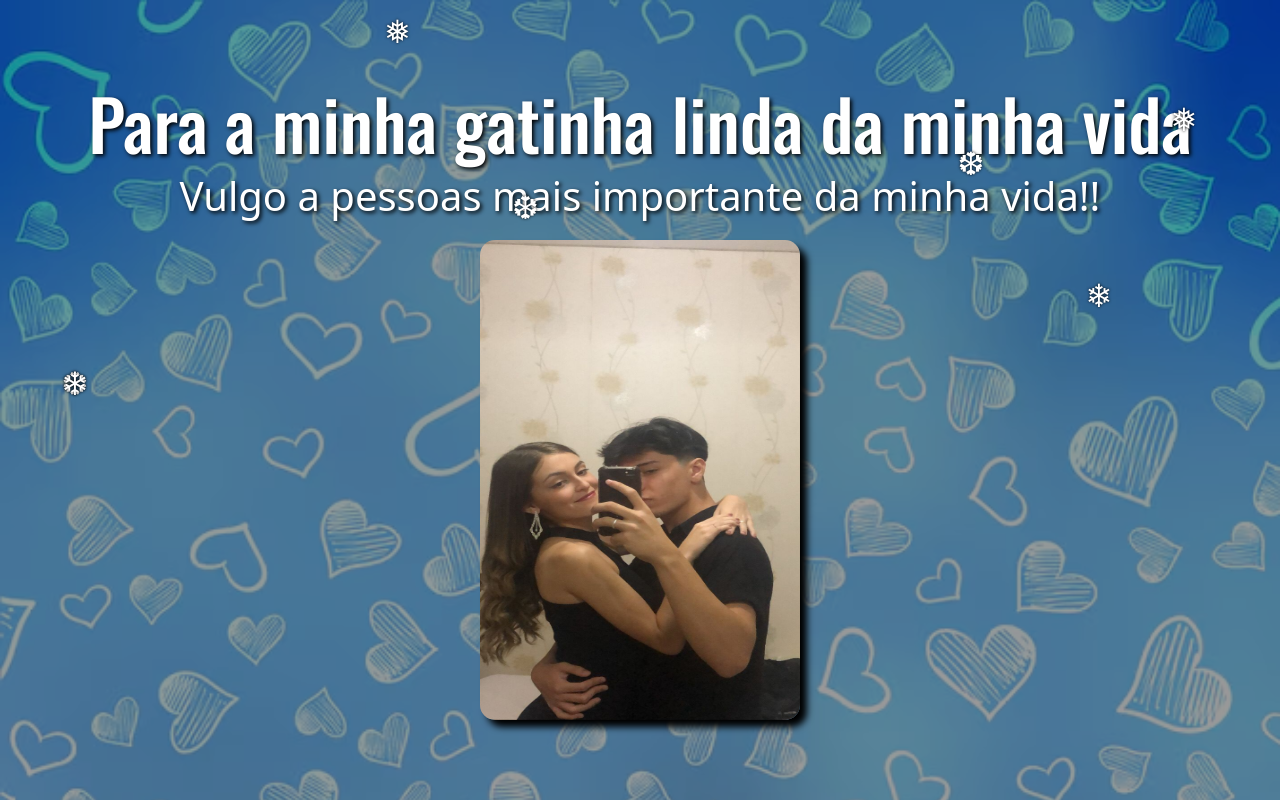
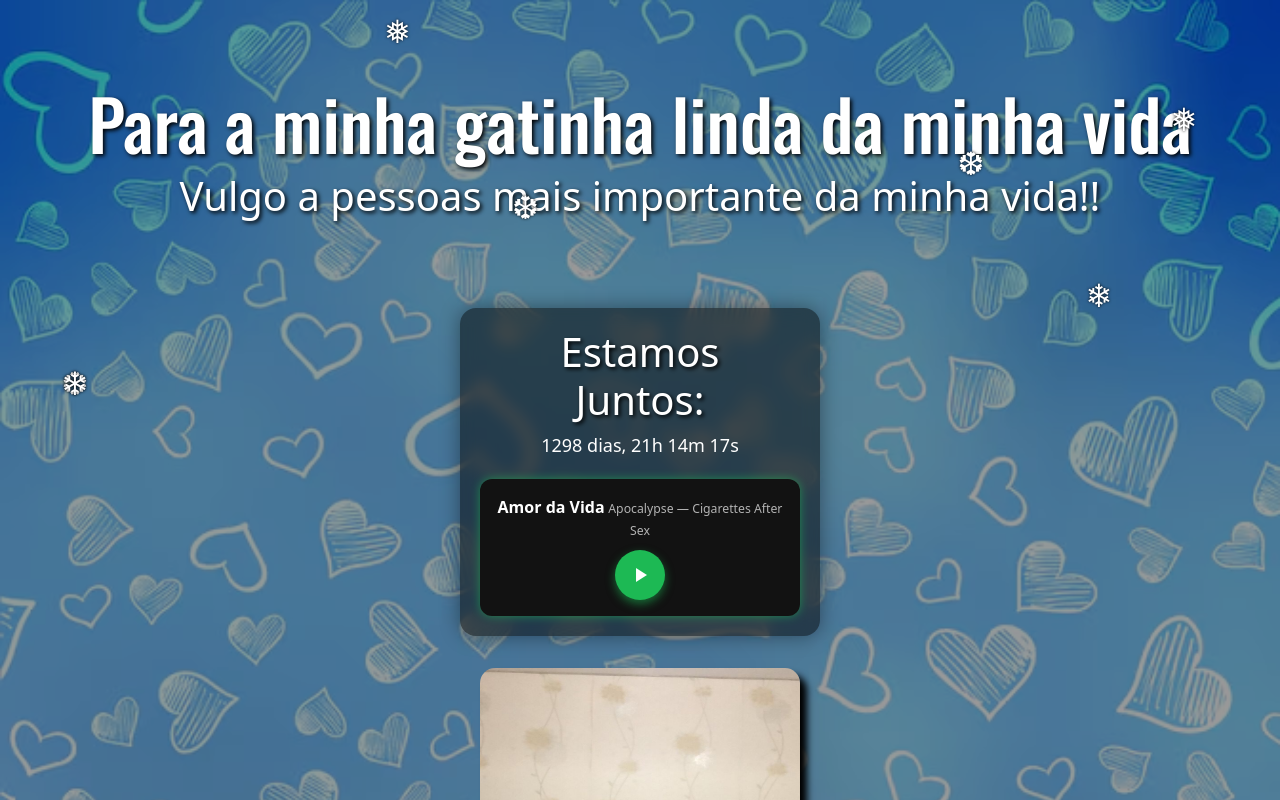
Before and after one commit to correa-tech/Site-para-a-minha-gatinha, a plain HTML site: page index2.html in a window 1280 px wide. Shown: the top 800 px of the page. Drawn offline with nearby package versions, Linux system fonts and the light colour scheme.

Commit message:
finalizado

```diff
--- a/index2.css
+++ b/index2.css
@@ -43,7 +43,7 @@ body {
 }
 .demo a{
   font-family: 'Raleway', sans-serif;
-color: #000;
+  color: #000;
 }
 
 
@@ -54,6 +54,82 @@ header {
     flex-direction: column;
     margin: 5rem;
 }
+
+.cronometro-e-player {
+  display: flex;
+  flex-direction: column;
+  align-items: center;
+  background: rgba(0, 0, 0, 0.5);
+  border-radius: 16px;
+  padding: 20px;
+  backdrop-filter: blur(8px);
+  box-shadow: 0 0 20px #00000066;
+  max-width: 360px;
+  margin: auto;
+  gap: 20px;
+}
+
+.cronometro-box {
+  color: #fff;
+  text-align: center;
+  font-size: 18px;
+}
+
+.player-box {
+  background-color: #121212;
+  border-radius: 12px;
+  padding: 16px;
+  color: white;
+  width: 100%;
+  display: flex;
+  flex-direction: column;
+  gap: 10px;
+  box-shadow: 0 0 10px #1db95499;
+}
+
+.player-box .info {
+  text-align: center;
+  font-size: 14px;
+  color: #b3b3b3;
+}
+
+.player-box .info strong {
+  font-size: 16px;
+  color: white;
+}
+
+#playPauseBtn {
+  background-color: #1db954;
+  border: none;
+  border-radius: 50%;
+  width: 50px;
+  height: 50px;
+  color: white;
+  font-size: 28px;
+  margin: 0 auto;
+  display: flex;
+  justify-content: center;
+  align-items: center;
+  box-shadow: 0 4px 10px #1db95488;
+  cursor: pointer;
+  transition: transform 0.2s ease;
+}
+
+#playPauseBtn:hover {
+  transform: scale(1.1);
+}
+
+#progress {
+  width: 100%;
+  appearance: none;
+  height: 6px;
+  border-radius: 5px;
+  background: #404040;
+  accent-color: #1db954;
+  cursor: pointer;
+}
+
+
 
 
 
@@ -108,12 +184,10 @@ h1 {
     width: 20rem;
     border-radius: 15px;
     overflow: hidden;
-    position: absolute;
-    top: 60%;
-    left: 50%;
-    transform: translate(-50%, -50%);
+    margin: 2rem auto;
     box-shadow: 7px 7px 7px 0px black;
 }
+
 
 .content .slide img {
     height: 100%;
@@ -212,6 +286,8 @@ img {
   }
 
 
+
+
   @media (max-width: 768px) {
   h1 {
     font-size: 40px;
--- a/index2.html
+++ b/index2.html
@@ -1,18 +1,22 @@
 <!DOCTYPE html>
 <html lang="pt-br">
+
 <head>
     <meta charset="UTF-8">
     <meta name="viewport" content="width=device-width, initial-scale=1.0">
-    <link href="https://cdn.jsdelivr.net/npm/bootstrap@5.3.3/dist/css/bootstrap.min.css" rel="stylesheet" integrity="sha384-QWTKZyjpPEjISv5WaRU9OFeRpok6YctnYmDr5pNlyT2bRjXh0JMhjY6hW+ALEwIH" crossorigin="anonymous">
+    <link href="https://cdn.jsdelivr.net/npm/bootstrap@5.3.3/dist/css/bootstrap.min.css" rel="stylesheet"
+        integrity="sha384-QWTKZyjpPEjISv5WaRU9OFeRpok6YctnYmDr5pNlyT2bRjXh0JMhjY6hW+ALEwIH" crossorigin="anonymous">
     <link rel="stylesheet" href="index2.css">
+    <link href="https://fonts.googleapis.com/icon?family=Material+Icons" rel="stylesheet">
     <title>Eu te amo</title>
 </head>
+
 <body>
 
 
 
     <div class="snowflakes" aria-hidden="true">
-  <div class="intro">  <a href="https://codeconvey.com"></a></div>
+        <div class="intro"> <a href="https://codeconvey.com"></a></div>
         <div class="snowflake">
             ❅
         </div>
@@ -51,6 +55,35 @@
         <h2>Vulgo a pessoas mais importante da minha vida!!</h2>
 
     </header>
+
+    <section class="cronometro-e-player">
+  <div class="cronometro-box">
+    <h2>Estamos<br>Juntos:</h2>
+    <div id="cronometro">Carregando...</div>
+  </div>
+
+  <div class="player-box">
+    <div class="info">
+      <strong>Amor da Vida</strong>
+      <small>Apocalypse — Cigarettes After Sex</small>
+    </div>
+
+    <button id="playPauseBtn">
+      <span id="icon" class="material-icons">play_arrow</span>
+    </button>
+
+    <input type="range" id="progress" value="0" max="100">
+
+    <audio id="audioPlayer">
+      <source src="issues/Apocalypse - Cigarettes After Sex (2).mp3" type="audio/mpeg" />
+      Seu navegador não suporta áudio.
+    </audio>
+  </div>
+</section>
+
+
+
+
 
     <section class="container">
         <div class="content">
@@ -95,4 +128,5 @@
 
     <script src="script.js"></script>
 </body>
+
 </html>
--- a/script.js
+++ b/script.js
@@ -6,3 +6,49 @@ setInterval( function(){
     i = 1;
   }
 }, 3000)
+
+
+  const inicio = new Date("2021-11-21T00:00:00");
+
+  function atualizarCronometro() {
+    const agora = new Date();
+    const diff = agora - inicio;
+
+    const segundosTotais = Math.floor(diff / 1000);
+    const dias = Math.floor(segundosTotais / (3600 * 24));
+    const horas = Math.floor((segundosTotais % (3600 * 24)) / 3600);
+    const minutos = Math.floor((segundosTotais % 3600) / 60);
+    const segundos = segundosTotais % 60;
+
+    const texto = `${dias} dias, ${horas}h ${minutos}m ${segundos}s`;
+    document.getElementById("cronometro").textContent = texto;
+  }
+
+  atualizarCronometro();
+  setInterval(atualizarCronometro, 1000);
+
+
+  const audio = document.getElementById('audioPlayer');
+  const playBtn = document.getElementById('playPauseBtn');
+  const icon = document.getElementById('icon');
+  const progress = document.getElementById('progress');
+
+  playBtn.addEventListener('click', () => {
+    if (audio.paused) {
+      audio.play();
+      icon.textContent = 'pause';
+    } else {
+      audio.pause();
+      icon.textContent = 'play_arrow';
+    }
+  });
+
+  audio.addEventListener('timeupdate', () => {
+    const percentage = (audio.currentTime / audio.duration) * 100;
+    progress.value = percentage || 0;
+  });
+
+  progress.addEventListener('input', () => {
+    const seekTime = (progress.value / 100) * audio.duration;
+    audio.currentTime = seekTime;
+  });
```
Also changed, not shown: 1 other file. Lines whose indentation alone changed are shown as unchanged.
